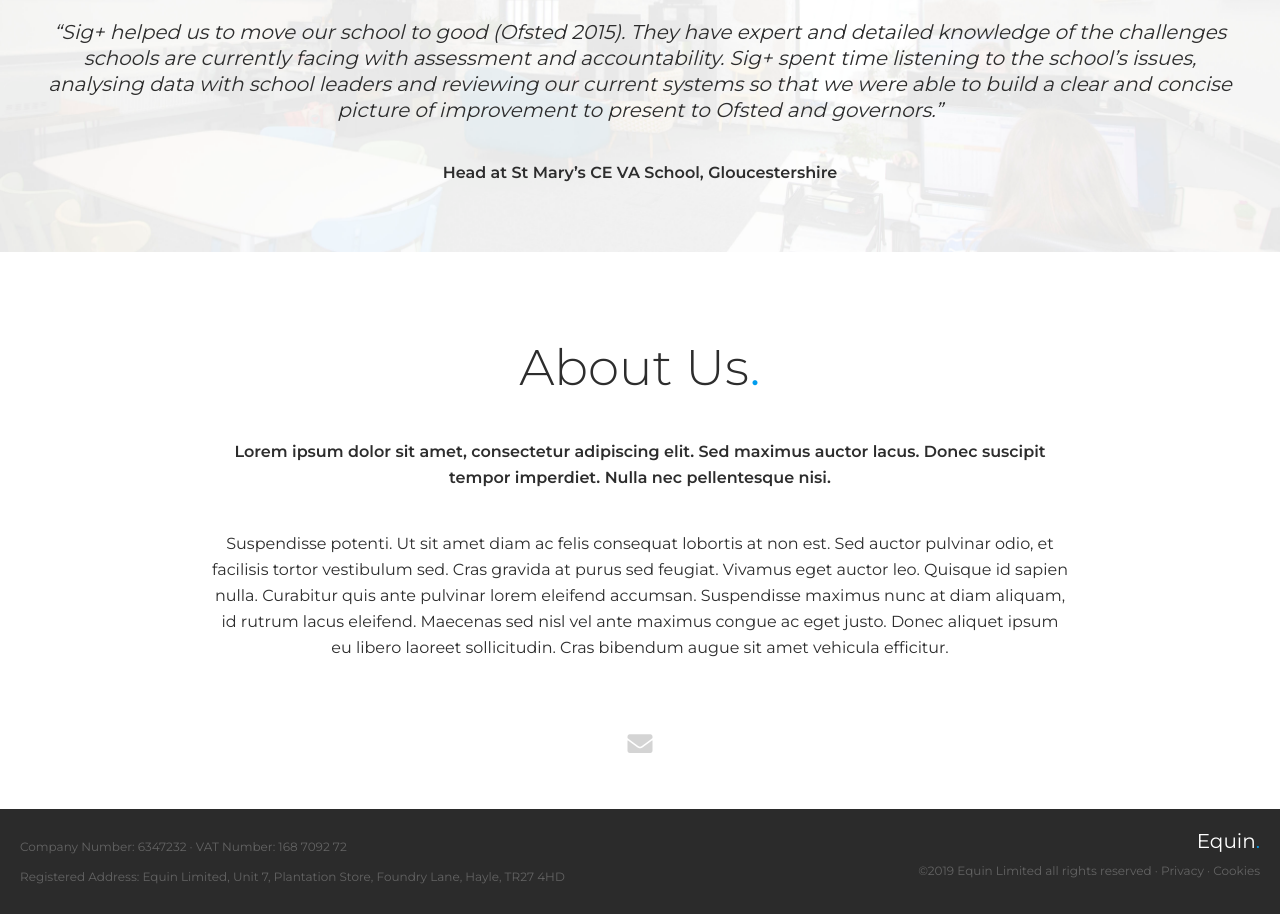
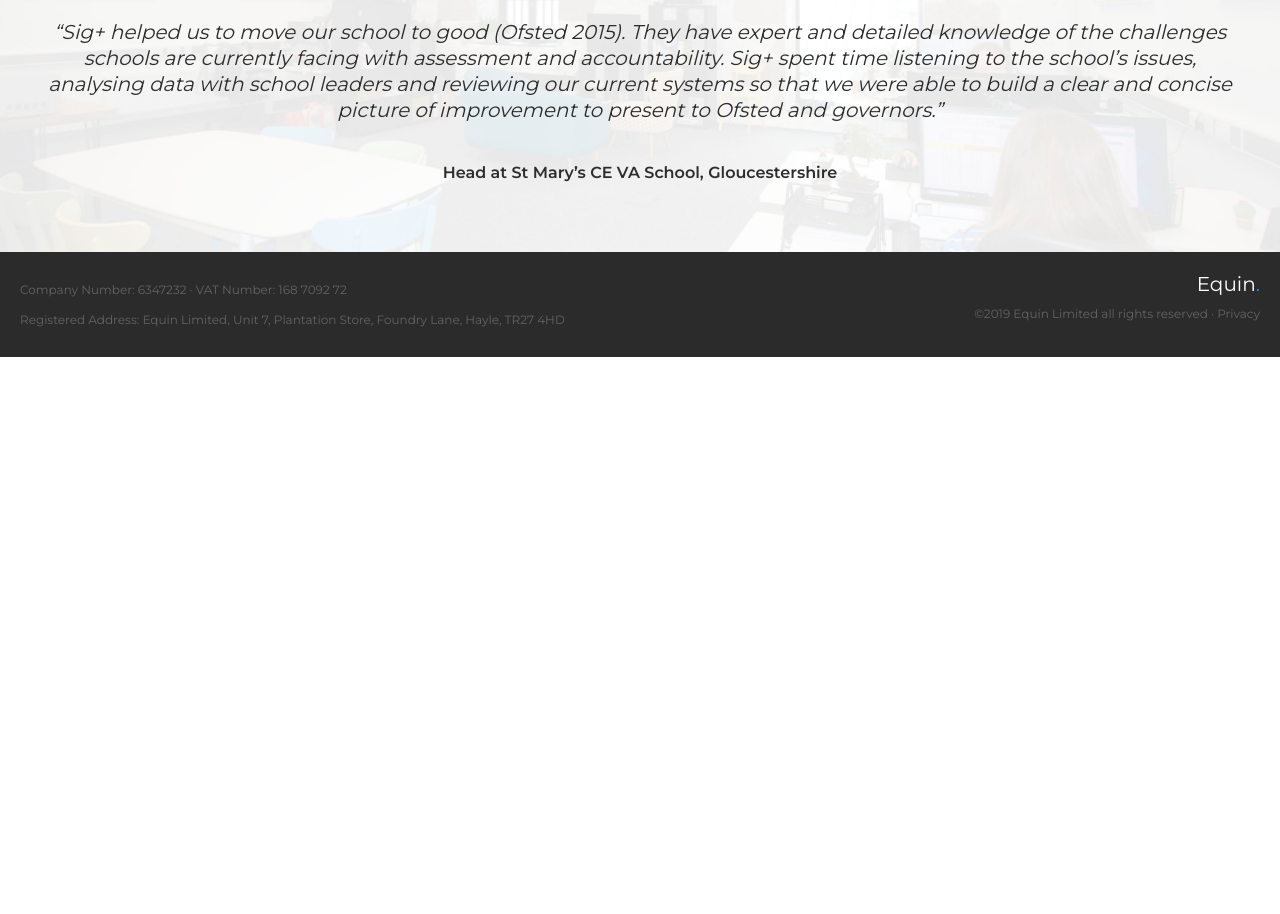
Before and after one commit to andrewdavey/equin-website, a plain HTML site: page index.html in a window 1280 px wide. Shown: the part 1669-2583 px from the top of the page. After the commit the page ends 2026 px from the top, so only its background shows below. Drawn offline with Linux system fonts and the light colour scheme.

Commit message:
Hidden 'about us'; removed cookies page

```diff
--- a/index.html
+++ b/index.html
@@ -24,7 +24,7 @@
 			</div>
 			<div class="container">
 				<div class="hero-text">
-					<h1>We help schools make sense of assessment data through dedicated expertise and purposeful software.<span class="blue dot">.</span></h1>
+					<h1>We help schools make sense of assessment data through dedicated expertise and purposeful software<span class="blue dot">.</span></h1>
 				</div>
 			</div>
 		</header>
@@ -66,7 +66,7 @@
 					</div>
 				</div>
 			</section>
-			<section class="about">
+			<!--<section class="about">
 				<div class="content-wrapper">
 				<h1>About Us<span class="blue dot">.</span></h1>
 				<p><strong>Lorem ipsum dolor sit amet, consectetur adipiscing elit. Sed maximus auctor lacus.
@@ -83,7 +83,7 @@
 								<a href="mailto:info@equin.co.uk" target="_blank"><i class="fas fa-envelope"></i></span></a>
 						</span>
 					</div>
-			</section>
+			</section>-->
 			<footer>
 				<div class="container">
 					<div class="footer-col footer-col-1">
@@ -95,7 +95,7 @@
 							Equin<span class="blue footer-dot">.</span>
 						</div>
 						&copy;<script type="text/javascript">document.write(new Date().getFullYear());</script>
-						Equin Limited all rights reserved &middot; <a href="privacy.html">Privacy</a> &middot; <a href="cookies.html">Cookies</a>
+						Equin Limited all rights reserved &middot; <a href="privacy.html">Privacy</a>
 					</div>
 				</div>
 			</footer>
```
